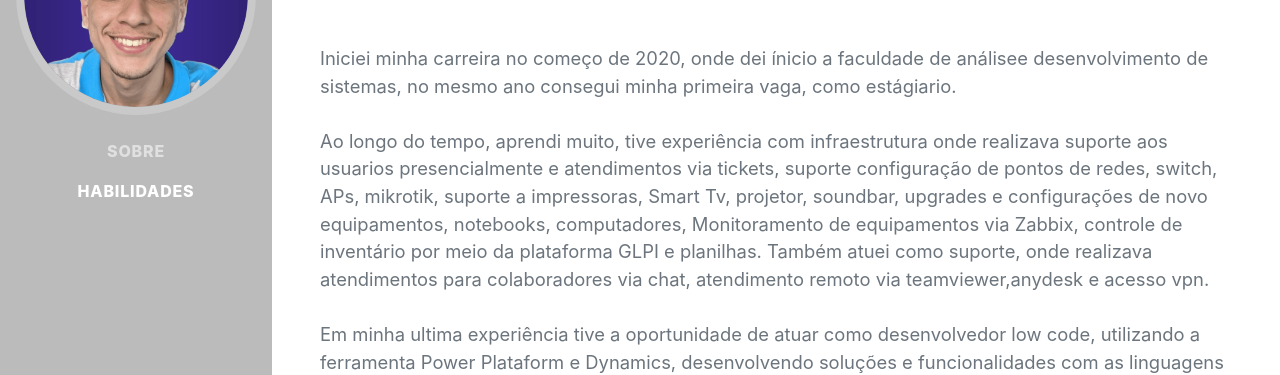
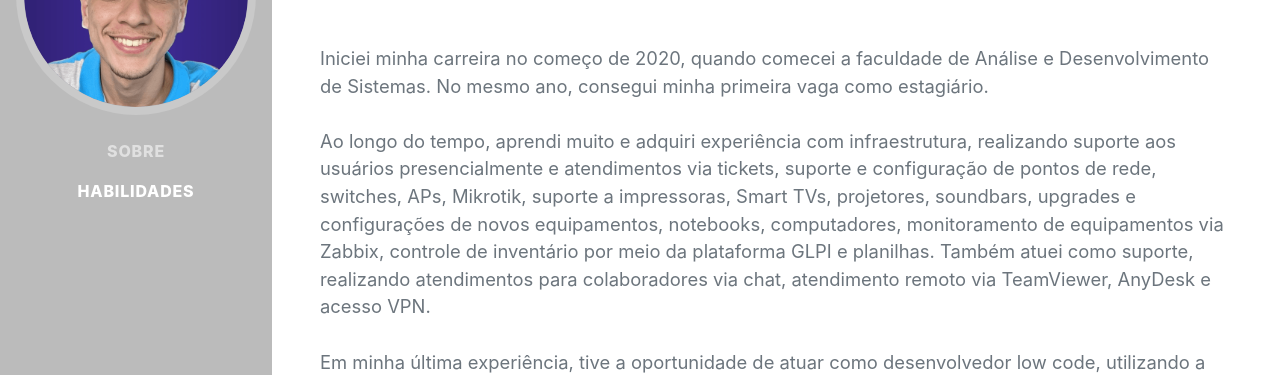
Before and after one commit to Reeneviana/Meu_portfolio, a plain HTML site: page index.html in a window 1280 px wide. Shown: the part 311-686 px from the top of the page. Drawn offline with nearby package versions, Linux system fonts and the light colour scheme; a web font is replaced by a local one.

Commit message:
Update index.html

```diff
--- a/index.html
+++ b/index.html
@@ -50,16 +50,14 @@
                         <div>análise e desenvolvimento de sistemas</div>
                     </div>
                     <p class="lead mb-5">
-                       Iniciei minha carreira no começo de 2020, onde dei ínicio a faculdade de análisee desenvolvimento de sistemas, no mesmo ano consegui minha primeira vaga, como estágiario.
-                        </br></br>
-                        Ao longo do tempo, aprendi muito, tive experiência com infraestrutura onde realizava suporte aos usuarios presencialmente e atendimentos via tickets, suporte configuração de pontos de redes, switch, APs, mikrotik, suporte a impressoras, Smart Tv, projetor, soundbar, upgrades e configurações de novo equipamentos, notebooks, computadores, Monitoramento de equipamentos via Zabbix, controle de inventário por meio da plataforma GLPI e planilhas.
-                        Também atuei como suporte, onde realizava atendimentos para colaboradores via chat, atendimento remoto via teamviewer,anydesk e acesso vpn.
-                        </br></br>
-                        Em minha ultima experiência tive a oportunidade de atuar como desenvolvedor low code, utilizando a ferramenta Power Plataform e Dynamics, desenvolvendo soluções e funcionalidades com as linguagens C# e JS.
-                        </br></br>
-                       Sou certificado Microsoft Fundamentals, AZ-900
-                        </br></br>
-
+Iniciei minha carreira no começo de 2020, quando comecei a faculdade de Análise e Desenvolvimento de Sistemas. No mesmo ano, consegui minha primeira vaga como estagiário.
+<br></br>
+Ao longo do tempo, aprendi muito e adquiri experiência com infraestrutura, realizando suporte aos usuários presencialmente e atendimentos via tickets, suporte e configuração de pontos de rede, switches, APs, Mikrotik, suporte a impressoras, Smart TVs, projetores, soundbars, upgrades e configurações de novos equipamentos, notebooks, computadores, monitoramento de equipamentos via Zabbix, controle de inventário por meio da plataforma GLPI e planilhas. Também atuei como suporte, realizando atendimentos para colaboradores via chat, atendimento remoto via TeamViewer, AnyDesk e acesso VPN.
+<br></br>
+Em minha última experiência, tive a oportunidade de atuar como desenvolvedor low code, utilizando a ferramenta Power Platform e Dynamics, desenvolvendo soluções e funcionalidades com as linguagens C# e JS.
+<br></br>
+Sou certificado Microsoft Fundamentals, AZ-900.
+                                         <br></br>
                     </p>
                     <div class="social-icons">
                         <img src="assets/img/az.png" alt="..." />
```
